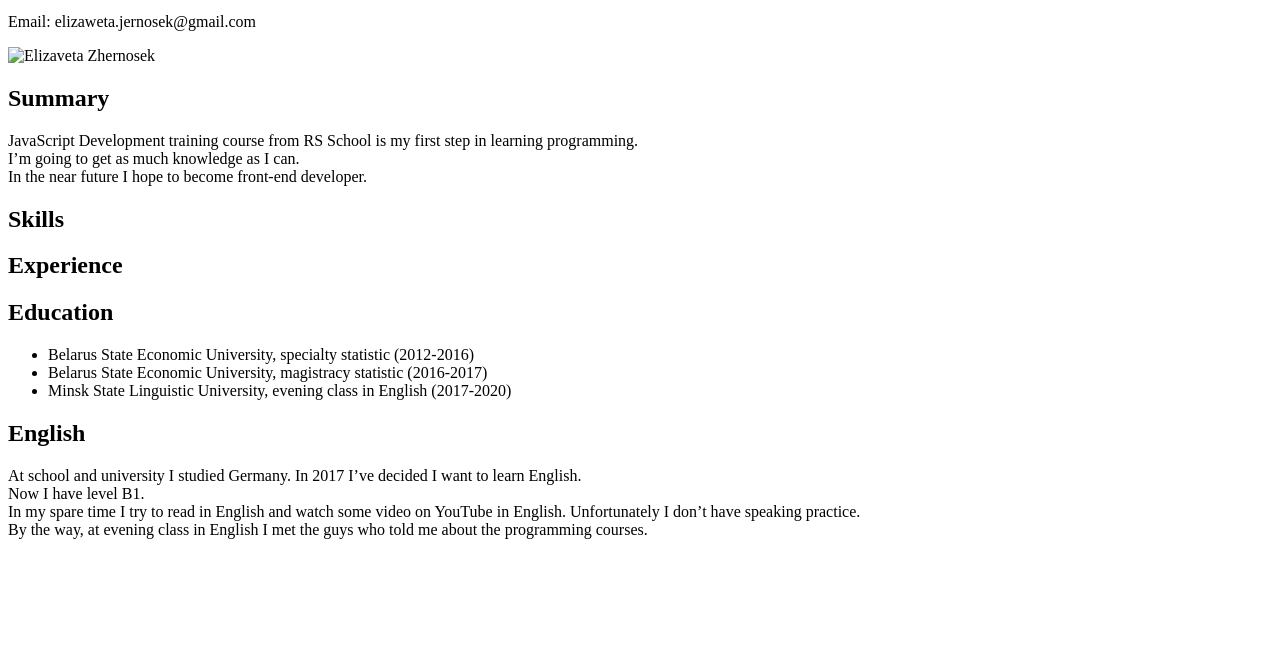
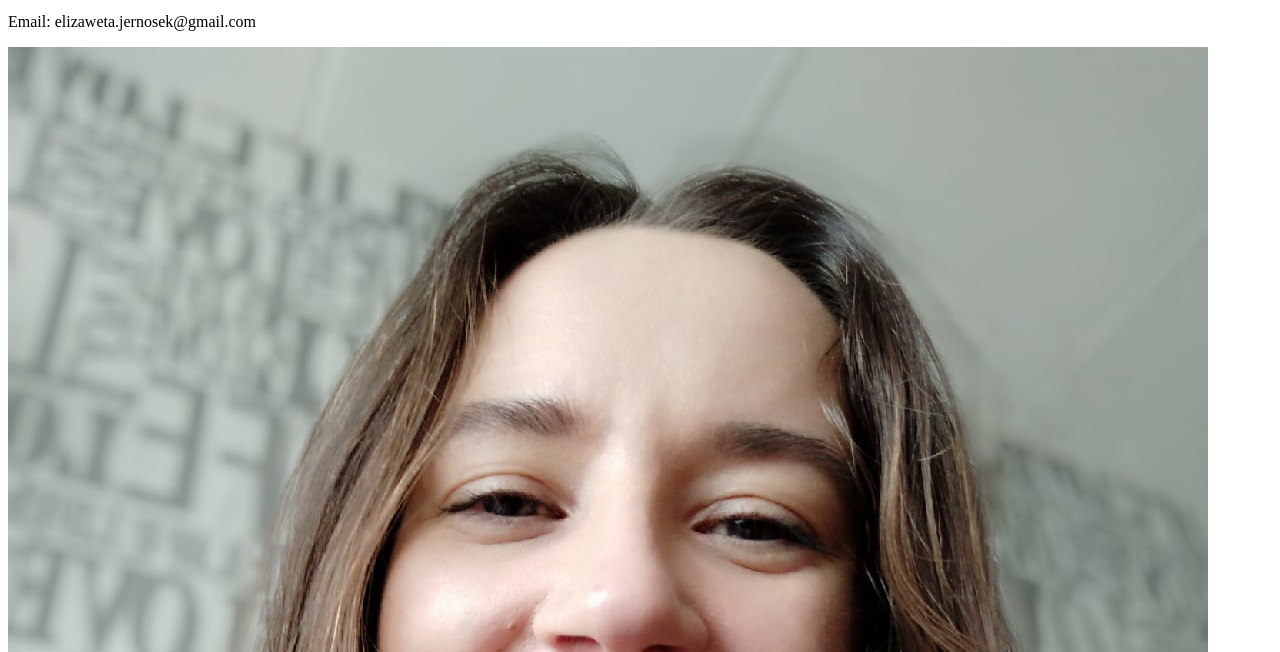
Before and after one commit to ElizavetaZhernosek/rsschool-cv, a plain HTML site: page index.html in a window 1280 px wide. Shown: the part 148-800 px from the top of the page. Drawn offline with Linux system fonts and the light colour scheme.

Commit message:
feat: add photo

```diff
--- a/index.html
+++ b/index.html
@@ -4,6 +4,7 @@
     <meta charset="UTF-8" />
     <meta name="viewport" content="width=device-width, initial-scale=1.0" />
     <title>cv Elizaveta Zhernosek</title>
+    <link rel="stylesheet" href="style.css">
   </head>
   <body>
     <header>
@@ -11,16 +12,16 @@
       <h2>Contacts</h2>
       <p>Phone: +375297128584</p>
       <p>Email: elizaweta.jernosek@gmail.com</p>
-      <img src="" alt="Elizaveta Zhernosek">
+      <img src="image/me.jpg" alt="Elizaveta Zhernosek">
     </header>
     <main>
-      <sectionv>
+      <section>
         <h2>Summary</h2>
         <p>JavaScript Development training course from RS School is my first step in learning programming.<br>
             I’m going to get as much knowledge as I can.<br>
             In the near future I hope to become front-end developer.
             </p>
-      </sectionv>
+      </section>
       <section>
         <h2>Skills</h2>
         <p></p>
```
Also changed, not shown: image/me.jpg (added), style.css (added).
